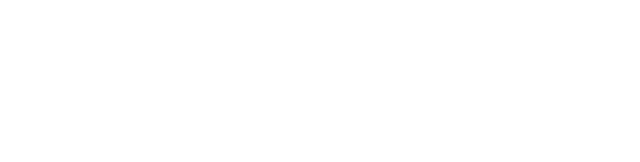
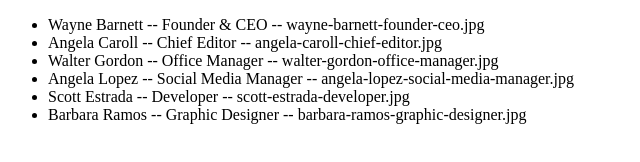
Before and after one commit to MatteoArt/js-our-team, a plain HTML site: page index.html in a window 1280 px wide. Shown: the whole page, without its empty margins (0-640 px from the left). Drawn offline with Linux system fonts and the light colour scheme.

Commit message:
stampo su lista html oggetti

```diff
--- /dev/null
+++ b/css/style.css
@@ -0,0 +1,5 @@
+* {
+    box-sizing: border-box;
+    margin: 0;
+    padding: 0;
+}
--- a/index.html
+++ b/index.html
@@ -6,7 +6,13 @@
     <title>Our Team</title>
 </head>
 <body>
+    <div class="container">
+        <div class="visualizza">
+            <ul id="lista-membri">
 
+            </ul>
+        </div>
+    </div>
     <script src="js/script.js"></script>
 </body>
 </html>
--- a/js/script.js
+++ b/js/script.js
@@ -1,4 +1,4 @@
-
+const listMembers = document.getElementById("lista-membri");
 
 //creo l'array di oggetti
 let teamMembers = [
@@ -39,3 +39,10 @@ for (let i = 0; i < teamMembers.length; i++) {
     let member = teamMembers[i];
     console.log(member.nameMember, member.role, member.photo);
 }
+
+listMembers.innerHTML = "";
+//stampo nel dom ogni oggetto con le relative proprietà
+for (let i = 0; i < teamMembers.length; i++) {
+    let objMember = teamMembers[i];
+    listMembers.innerHTML += `<li>${objMember.nameMember} -- ${objMember.role} -- ${objMember.photo}</li>`;
+}
```
